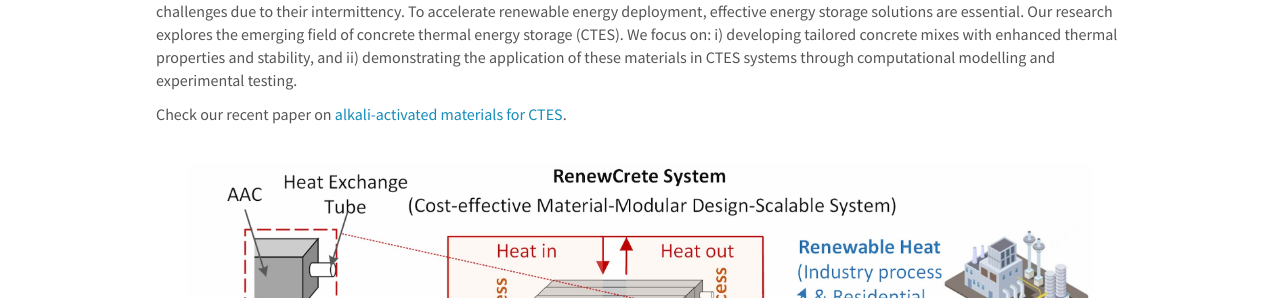
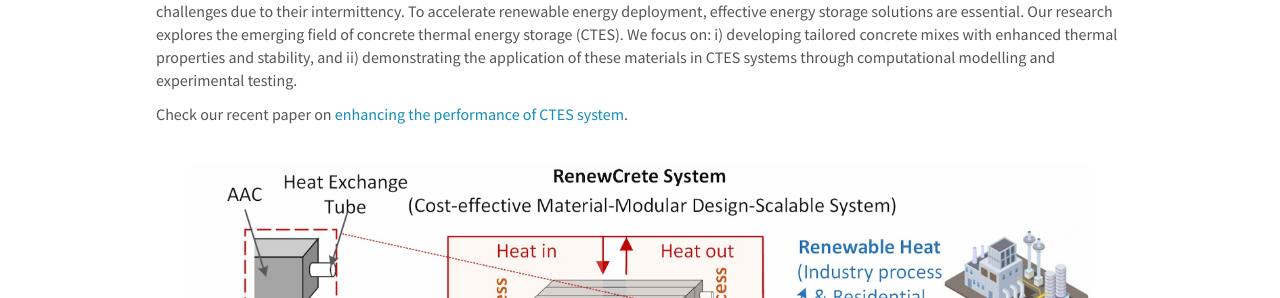
Before and after one commit to tuannguyenngoc/cnn-group, a Jekyll site: the page built from _pages/research.md, in a window 1280 px wide and 1353 px high. Shown: the part 503-801 px from the top of the window. Built offline with Jekyll 4.4.1, drawn with Linux system fonts in a browser that asks for light colours; nearby versions of some CDN libraries.

Commit message:
Update research.md

```diff
--- a/_pages/research.md
+++ b/_pages/research.md
@@ -21,7 +21,7 @@ Check the development of [R2Crete](https://r2crete.com.au/), the startup company
 ### Concrete Thermal Energy Storage
 The global transition to renewable energy is progressing rapidly, but the increasing reliance on renewable sources like solar and wind brings challenges due to their intermittency. To accelerate renewable energy deployment, effective energy storage solutions are essential. Our research explores the emerging field of concrete thermal energy storage (CTES). We focus on: i) developing tailored concrete mixes with enhanced thermal properties and stability, and ii) demonstrating the application of these materials in CTES systems through computational modelling and experimental testing.
 
-Check our recent paper on [alkali-activated materials for CTES](https://www.sciencedirect.com/science/article/pii/S2666165924001285).
+Check our recent paper on [enhancing the performance of CTES system](https://www.sciencedirect.com/science/article/pii/S0360544226007802).
 
 <div markdown="0" id="carousel" class="carousel slide" data-ride="carousel" data-interval="4000" data-pause="hover" >
     <!-- Menu -->
```
